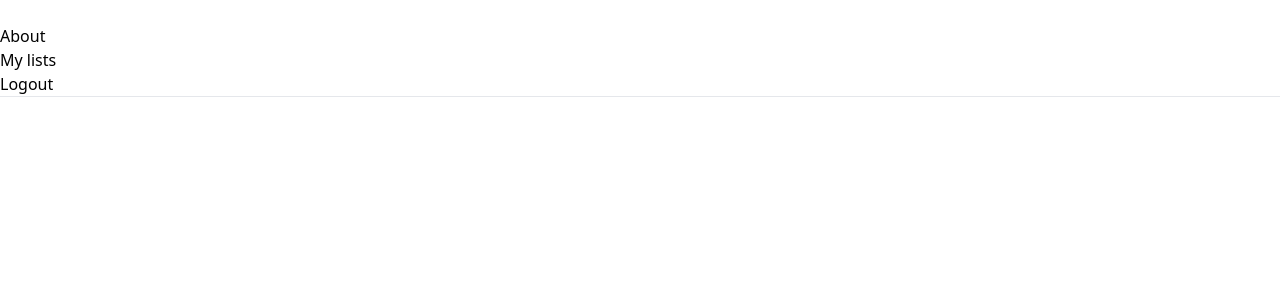
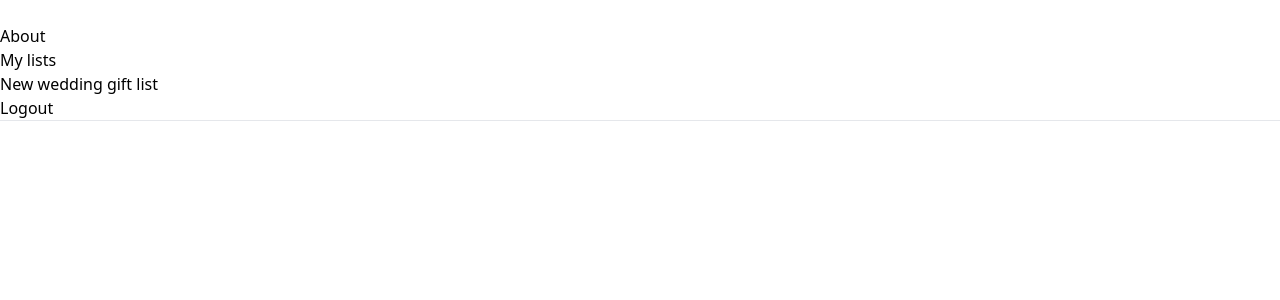
Before and after one commit to Tute24/wgl-app, a Next.js app: page /aboutPage in a window 1280 px wide. Shown: the top 300 px of the page. Built offline with nearby package versions, Linux system fonts and the light colour scheme.

Commit message:
feat: created the createList file and added a link to its route on the header

```diff
--- a/src/components/Headers/LoggedHeader.tsx
+++ b/src/components/Headers/LoggedHeader.tsx
@@ -26,6 +26,13 @@ export default function LoggedHeader() {
               </button>
             </Link>
           </div>
+          <div className="font-semibold">
+            <Link href="/createList">
+              <button type="button" className="p-2 hover:text-orange1">
+                New wedding gift list
+              </button>
+            </Link>
+          </div>
           <div className="">
             <Link href="/">
               <button className=" font-semibold border-solid border-gray-200 border-2 rounded-3xl px-5 py-2 mr-5 hover:bg-gray-200">
```
Also changed, not shown: src/app/createList/page.tsx (added).
